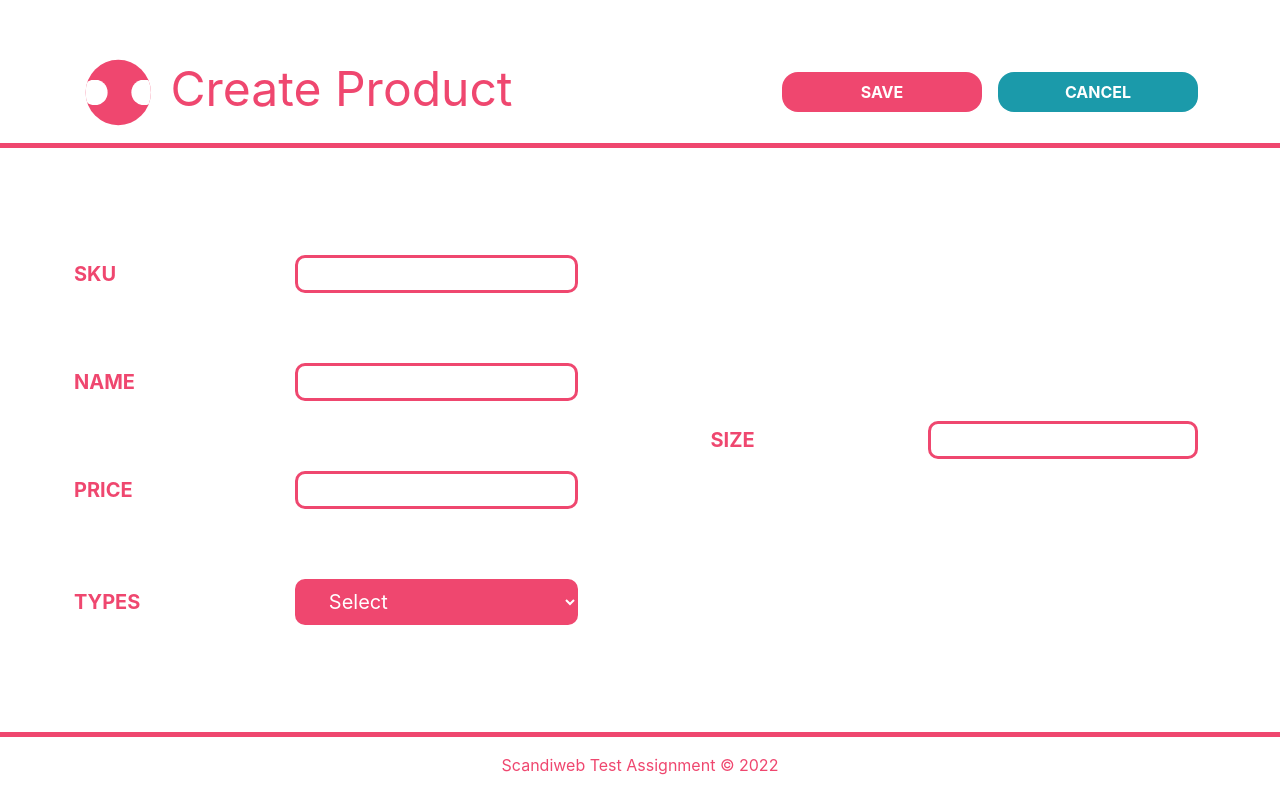
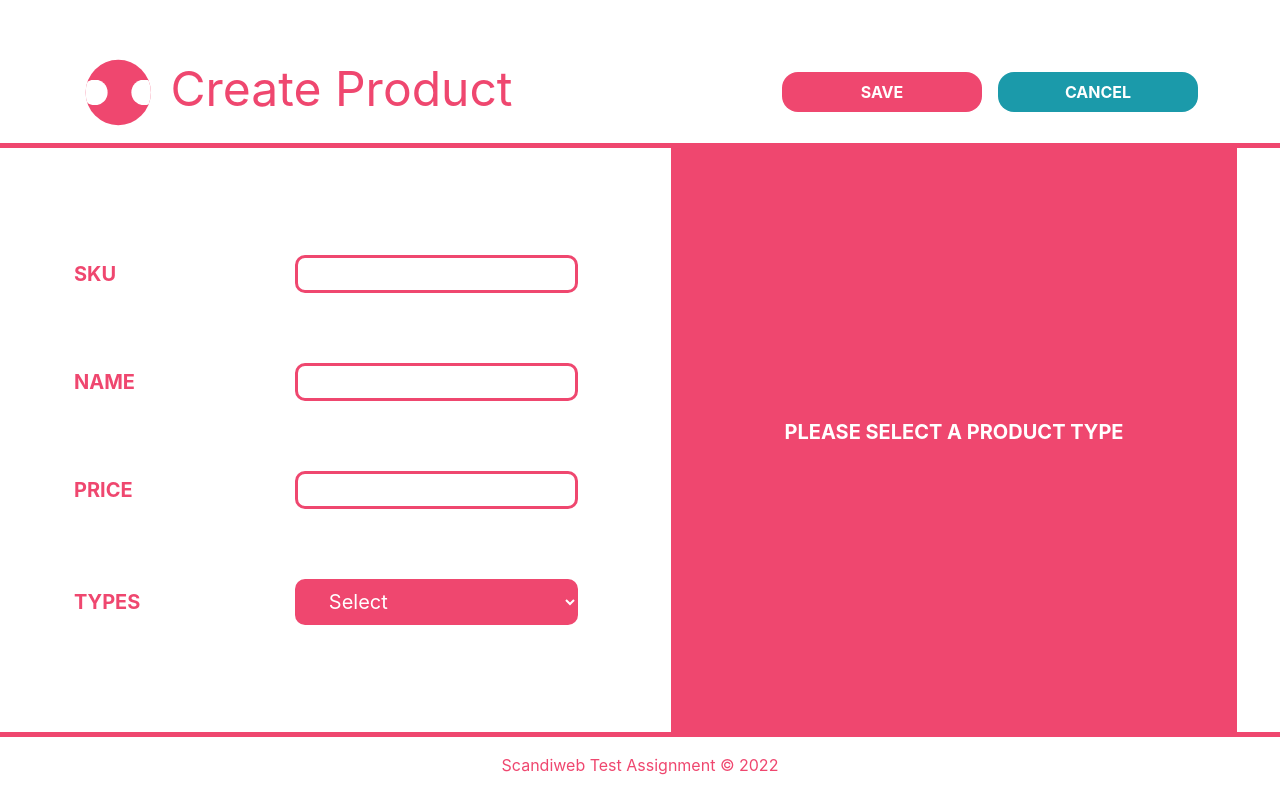
Before and after one commit to adeirjunior/scandiweb-test-task, a React (Create React App) app: page /add-product in a window 1280 px wide. Built offline with nearby package versions, Linux system fonts and the light colour scheme.

Commit message:
now frontend is finished

```diff
--- a/src/components/navbar/Nav.jsx
+++ b/src/components/navbar/Nav.jsx
@@ -26,7 +26,7 @@ class Navigator extends Component {
                         />
                         {' '}{this.state.title}</Navbar.Brand>
                     <ButtonGroup>
-                        <Button attr={this.props.btnProps ? 'save' : 'add'}/>
+                        <Button type={this.props.btnProps ? 'submit' : ''} form={this.props.btnProps ? 'product-form' : ''} attr={this.props.btnProps ? 'save' : 'add'}/>
                         <Button attr={this.props.btnProps ? 'can' : 'del'}/>
                     </ButtonGroup>
 
--- a/src/pages/NewProduct.jsx
+++ b/src/pages/NewProduct.jsx
@@ -42,14 +42,7 @@ const Form = styled.form`
                 justify-items: center;
 
             }
-            input{
-                border: solid 3px #EF476F;
-
-            }
-            input:focus{
-                outline: none;
-            }
-            input,select{
+            select{
                 margin-left: 6em;
                 border-radius: .5em;
 
@@ -70,6 +63,7 @@ const Form = styled.form`
                 color: white;
                 border: none;
                 padding: .5em 1.5em;
+                cursor: pointer;
 
             }
         }
@@ -80,6 +74,26 @@ const Form = styled.form`
 
     }
 
+`
+const Input = styled.input`
+    border: solid 3px #EF476F;
+    margin-left: 6em;
+    border-radius: .5em;
+
+    @media only screen and (max-width: 1150px){
+        margin-left: 2em;
+
+    }
+    @media only screen and (max-width: 766px) {
+        margin-left: 1em;
+    }
+    @media only screen and (max-width: 470px){
+    margin-left: 0;
+    }
+
+    &:focus{
+                outline: none;
+            }
 `
 class NewProduct extends Component {
     constructor(){
@@ -106,6 +120,7 @@ class NewProduct extends Component {
                     }
                 }
             },
+            selectValue: "Select",
             dataSend: "",
             error: null
         }
@@ -113,7 +128,7 @@ class NewProduct extends Component {
     onSubmit(event){
         event.preventDefault();
         console.log(this.state);
-        const API_PATH = 'http://localhost/scandiweb-test-task/api/data/index.php';
+        const API_PATH = process.env.API_PATH;
         axios({
             method:'post',
             url: API_PATH,
@@ -133,7 +148,8 @@ class NewProduct extends Component {
             error: error.message
         }));
 
-        }
+    }
+
 
     render(){
         return (
@@ -144,21 +160,25 @@ class NewProduct extends Component {
                     <div id='fm-1'>
                         <label>
                             Sku
-                            <input type="text" value={this.state.sku} onChange={ e => { this.setState({ sku: e.target.value })}}  name="sku" id="sku" />
+                            <Input type="text" value={this.state.sku} onChange={ e => { this.setState({ sku: e.target.value })}}  name="sku" id="sku" />
                         </label>
                         <label>
                             Name
-                            <input type="text" value={this.state.name} onChange={ e => { this.setState({ name: e.target.value })}}  name="name" id="name" />
+                            <Input type="text" value={this.state.name} onChange={ e => { this.setState({ name: e.target.value })}}  name="name" id="name" />
                         </label>
                         <label>
                             Price
-                            <input type="number" value={this.state.price} onChange={ e => { this.setState({ price: e.target.value })}} name="price" id="price" />
+                            <Input type="number" value={this.state.price} onChange={ e => { this.setState({ price: e.target.value })}} name="price" id="price" />
                         </label>
                         <label>
                             Types
-                            <select onChange={e => { this.setState({})}} name='types' id='productType'>
+                            <select
+                            onChange={
+                                e => {
+                                    this.setState({ selectValue: e.target.value })
+                                    console.log(e.target.value)}} name='types' id='productType'>
                                 <option
-                                value="select"
+                                value="Select"
                                 >
                                     Select
                                 </option>
@@ -167,27 +187,40 @@ class NewProduct extends Component {
                                 >
                                     {this.state.type.dvd_disc.name}
                                 </option>
-                                <option value={this.state.type.book.name}>{this.state.type.book.name}</option>
-                                <option value={this.state.type.forniture.name}>{this.state.type.forniture.name}</option>
+                                <option
+                                value={this.state.type.book.name}
+                                >
+                                    {this.state.type.book.name}
+                                </option>
+                                <option
+                                value={this.state.type.forniture.name}
+                                >
+                                    {this.state.type.forniture.name}
+                                </option>
                             </select>
                         </label>
                     </div>
-                    <div id='fm-2'>
-                        <label>
-                            Size
-                            <input
-                            type="number"
-                            value={this.state.type.dvd_disc.size}
-                            onChange={ e => {
-                                this.setState( prevState => {
-                                    let type = Object.assign({}, prevState.type);
-                                    type.dvd_disc.size = e.target.value;
-                                    return type;
-                            })}}
-                            name="size"
-                            id="price"
-                            />
-                        </label>
+                    <div id='fm-2' style={this.state.selectValue === 'Select' ? {backgroundColor: '#EF476F',width:'90%', textAlign: 'center'} : {}}>
+                        {this.state.selectValue === 'Select' ? (<p style={{color: 'white'}}>Please Select a Product Type</p>) : ''}
+                        {
+                            this.state.selectValue === 'DVD-disc'
+                            ? (<label>Size<Input type='number'/></label>)
+                            : this.state.selectValue === 'Book'
+                            ? (<label>Weight<Input type='number'/></label>)
+                            : this.state.selectValue === 'Forniture'
+                            ? (<label>Width<Input type='number'/></label>)
+                            : ('')
+                        }
+                        {
+                            this.state.selectValue === 'Forniture'
+                            ? (<label>Height<Input type='number'/></label>)
+                            : ''
+                        }
+                        {
+                            this.state.selectValue === 'Forniture'
+                            ? (<label>Length<Input type='number'/></label>)
+                            : ''
+                        }
                     </div>
                     <div className='btn-group'>
                     <Button attr = 'save'/><Button attr = 'can'/>
```
Also changed, not shown: 1 other file (tests, documents, lock files or other folders).
